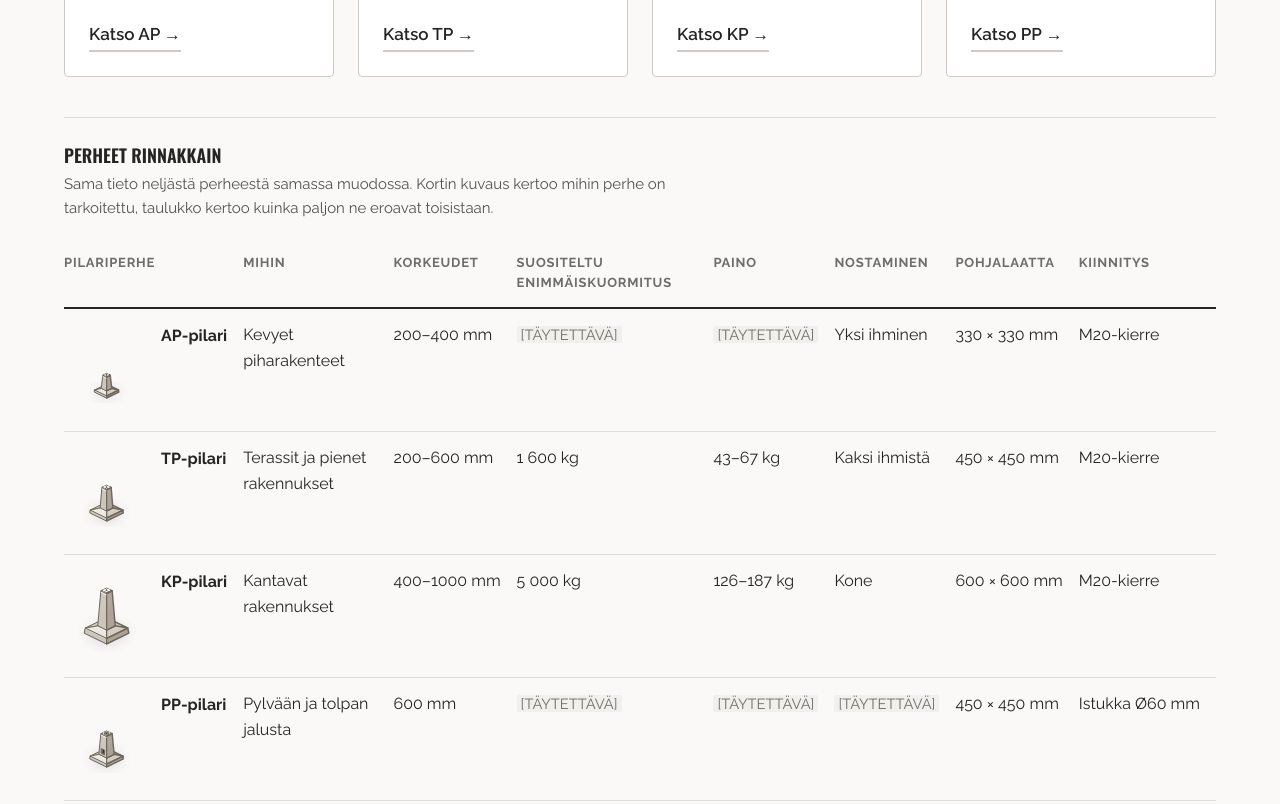
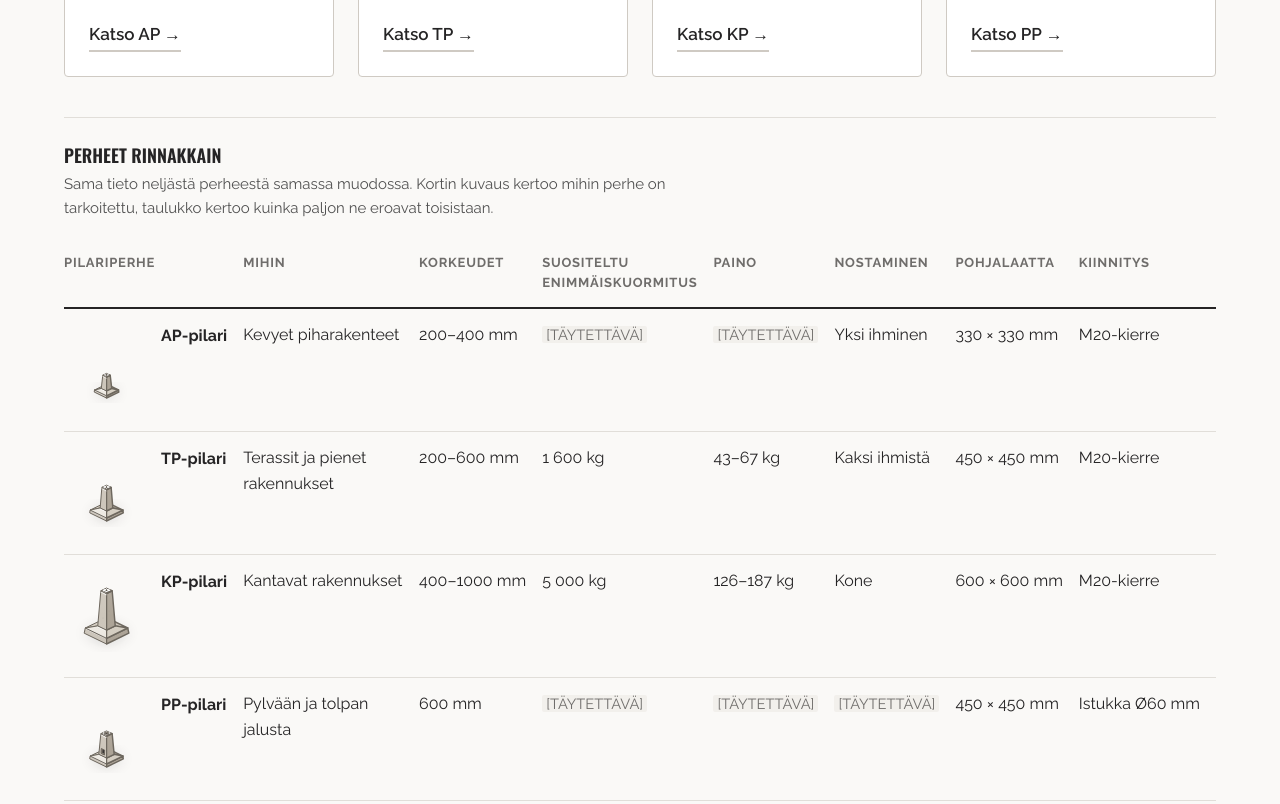
Before and after one commit to generoi/bce-proto, a plain HTML site: page haarat/perhevertailu-taulukko/wireframes/bce_pilarit_spec.html in a window 1280 px wide. Shown: the part 1268-2072 px from the top of the page. Drawn offline with nearby package versions, Linux system fonts and the light colour scheme.

Commit message:
Proto päivitetty: perhevertailu-taulukko

```diff
--- a/haarat/perhevertailu-taulukko/wireframes/bce-v4.css
+++ b/haarat/perhevertailu-taulukko/wireframes/bce-v4.css
@@ -1878,8 +1878,11 @@ html.vienti .cfg .shot{display:flex}
    Kapealla sääntö ei ole voimassa: .stack pinoaa solut lohkoksi, jossa rivin
    leveys on ruudun leveys ja nowrap työntäisi tekstin ulos. */
 @media(min-width:561px){
+  /* width:100% ei ole leveys vaan pyyntö: sarakejako antaa ylijäävän tilan sille
+     solulle, joka sitä pyytää. Ilman tätä ylijäämä jakautuu tasan ja se sarake,
+     jonka otsikko on pisin, saa tilaa jota sen arvot eivät tarvitse. */
   .vertailutaulu td{white-space:nowrap}
-  .vertailutaulu td.sanat{white-space:normal}
+  .vertailutaulu td.sanat{white-space:normal;width:100%}
 }
 /* Tasalevyiset numerot: sarake on lukusarake, ja vaihtelevalevyiset numerot
    tekevät 126–187 ja 43–67 eri mittaisiksi samalla merkkimäärällä. */
```
